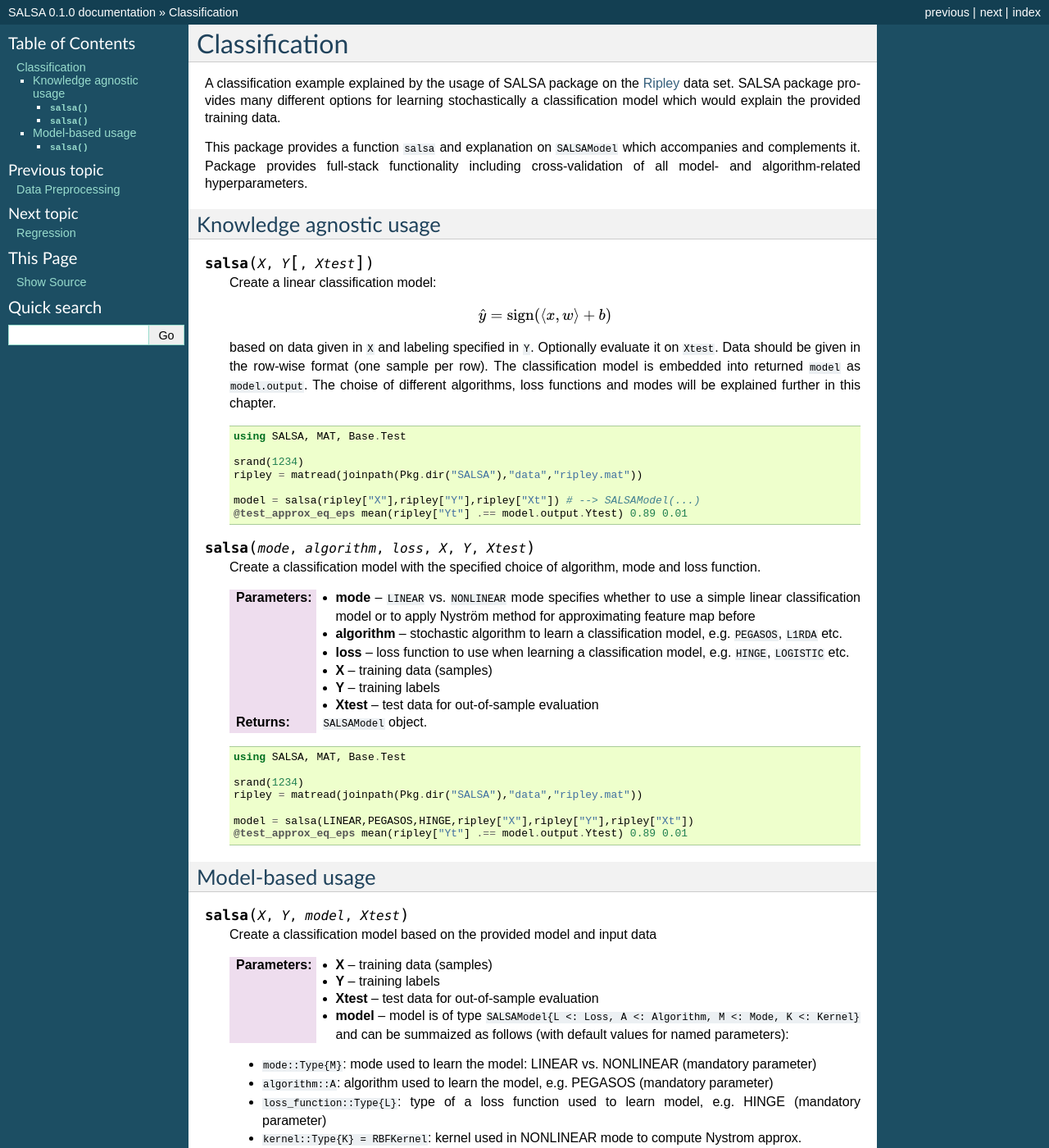
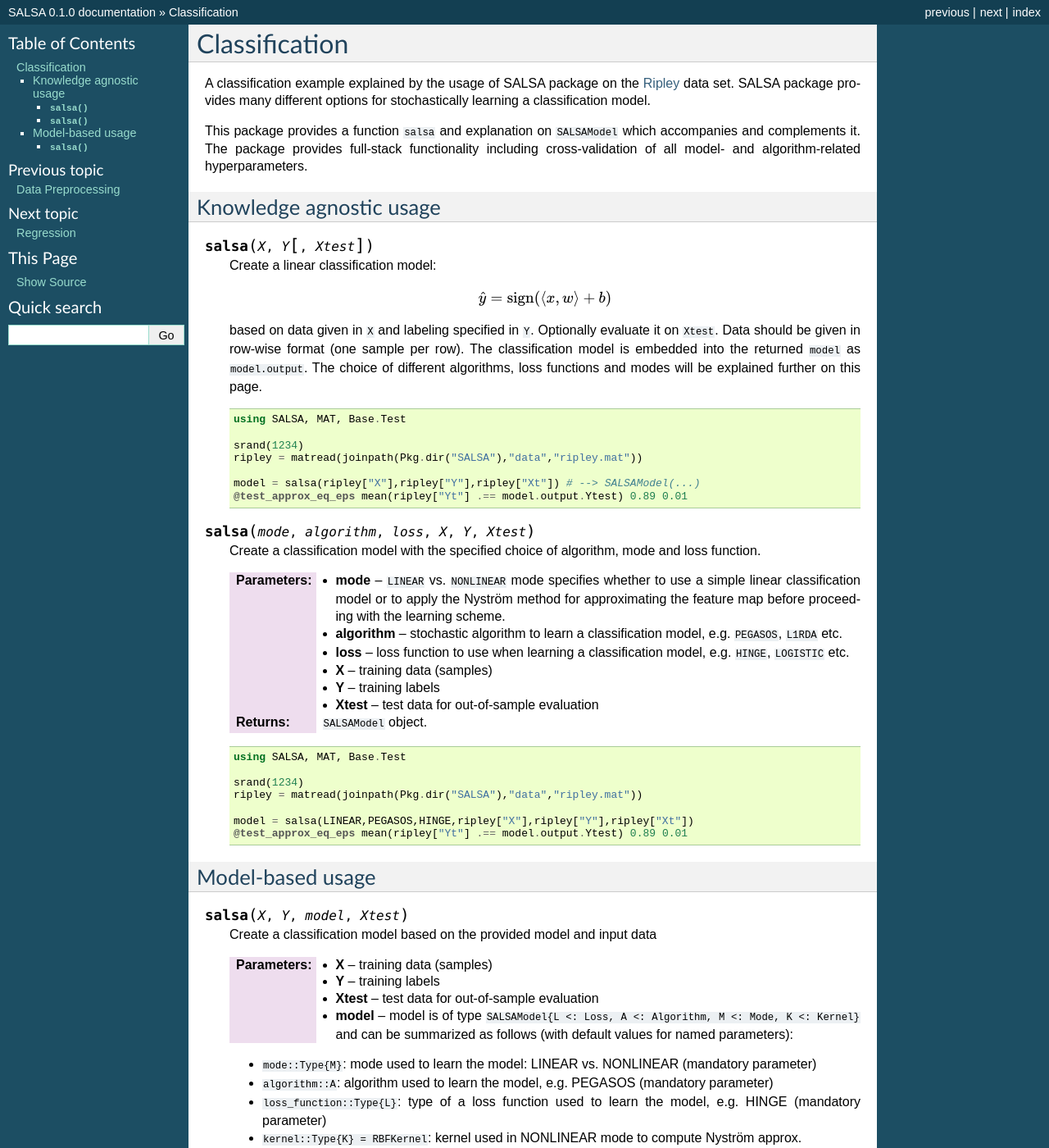
Before and after one commit to jumutc/SALSA.jl, a Sphinx documentation site: the page built from docs/source/classification.rst, in a window 1280 px wide and 1400 px high. Shown: the whole window at 82% size. Built offline with Sphinx 7.4.7, drawn with Linux system fonts in a browser that asks for light colours; formulas are drawn with MathJax 3; some of the changed text lies outside the part shown.

Commit message:
docs update

```diff
--- a/docs/source/classification.rst
+++ b/docs/source/classification.rst
@@ -1,9 +1,9 @@
 Classification
 ================
 
-A classification example explained by the usage of SALSA package on the `Ripley <http://www.esat.kuleuven.be/sista/lssvmlab/tutorial/node14.html>`_ data set. SALSA package provides many different options for learning stochastically a classification model which would explain the provided training data.
+A classification example explained by the usage of SALSA package on the `Ripley <http://www.esat.kuleuven.be/sista/lssvmlab/tutorial/node14.html>`_ data set. SALSA package provides many different options for stochastically learning a classification model.
 
-This package provides a function ``salsa`` and explanation on ``SALSAModel`` which accompanies and complements it. Package provides full-stack functionality including cross-validation of all model- and algorithm-related hyperparameters.
+This package provides a function ``salsa`` and explanation on ``SALSAModel`` which accompanies and complements it. The package provides full-stack functionality including cross-validation of all model- and algorithm-related hyperparameters.
 
 Knowledge agnostic usage
 ~~~~~~~~~~~~~~~~~~~~~~~~
@@ -15,7 +15,7 @@ Knowledge agnostic usage
     .. math::
         \hat{y} = \mathrm{sign}(\langle x, w \rangle + b)
 
-    based on data given in ``X`` and labeling specified in ``Y``. Optionally evaluate it on ``Xtest``. Data should be given in the row-wise format (one sample per row). The classification model is embedded into returned ``model`` as ``model.output``. The choise of different algorithms, loss functions and modes will be explained further in this chapter.
+    based on data given in ``X`` and labeling specified in ``Y``. Optionally evaluate it on ``Xtest``. Data should be given in row-wise format (one sample per row). The classification model is embedded into the returned ``model`` as ``model.output``. The choice of different algorithms, loss functions and modes will be explained further on this page.
 
     .. code-block:: julia
 
@@ -32,7 +32,7 @@ Knowledge agnostic usage
 
     Create a classification model with the specified choice of algorithm, mode and loss function.
 
-    :param mode: ``LINEAR`` vs. ``NONLINEAR`` mode specifies whether to use a simple linear classification model or to apply Nyström method for approximating feature map before
+    :param mode: ``LINEAR`` vs. ``NONLINEAR`` mode specifies whether to use a simple linear classification model or to apply the Nyström method for approximating the feature map before proceeding with the learning scheme.
     :param algorithm: stochastic algorithm to learn a classification model, e.g. ``PEGASOS``, ``L1RDA`` etc.
     :param loss: loss function to use when learning a classification model, e.g.  ``HINGE``, ``LOGISTIC`` etc.
     :param X: training data (samples)
@@ -61,22 +61,22 @@ Model-based usage
     :param X: training data (samples)
     :param Y: training labels
     :param Xtest: test data for out-of-sample evaluation
-    :param model: model is of type ``SALSAModel{L <: Loss, A <: Algorithm, M <: Mode, K <: Kernel}`` and can be summaized as follows (with default values for named parameters):
+    :param model: model is of type ``SALSAModel{L <: Loss, A <: Algorithm, M <: Mode, K <: Kernel}`` and can be summarized as follows (with default values for named parameters):
     - ``mode::Type{M}``: mode used to learn the model: LINEAR vs. NONLINEAR (mandatory parameter)
     - ``algorithm::A``: algorithm used to learn the model, e.g. PEGASOS (mandatory parameter)
-    - ``loss_function::Type{L}``: type of a loss function used to learn model, e.g. HINGE (mandatory parameter)
-    - ``kernel::Type{K} = RBFKernel``: kernel used in NONLINEAR mode to compute Nystrom approx.
+    - ``loss_function::Type{L}``: type of a loss function used to learn the model, e.g. HINGE (mandatory parameter)
+    - ``kernel::Type{K} = RBFKernel``: kernel used in NONLINEAR mode to compute Nyström approx.
     - ``global_opt::GlobalOpt = CSA()``: global optimization techniques for tuning hyperparameters
-    - ``subset_size::Float64 = 5e-1``: subset size used in NONLINEAR mode to compute Nystrom approx.
+    - ``subset_size::Float64 = 5e-1``: subset size used in NONLINEAR mode to compute Nyström approx.
     - ``max_cv_iter::Int = 1000``: maximal number of iterations (budget) for any algorithm in training CV
     - ``max_iter::Int = 1000``: maximal number of iterations (budget) for any algorithm for final training
     - ``max_cv_k::Int = 1``: maximal number of data points used to compute loss derivative in training CV
     - ``max_k::Int = 1``: maximal number of data points used to compute loss derivative for final training
-    - ``online_pass::Int = 0``: if > 0 we are in the online learning setting going through entire dataset <online_pass> times
+    - ``online_pass::Int = 0``: if > 0 we are in the online learning setting going through the entire dataset <online_pass> times
     - ``normalized::Bool = true``: normalize data (extracting mean and std) before passing it to CV and final learning
     - ``process_labels::Bool = true``: process labels to comply with binary (-1 vs. 1) or multi-class classification encoding
-    - ``tolerance::Float64 = 1e-5``: criterion is evaluated for early stopping (``online_pass==0``) :math:`||w_{t+1} - w_t|| <= tolerance`
-    - ``sparsity_cv::Float64 = 2e-2``: sparisty affinity compelment to any validation_criterion for CV used in RDA type of algorithms
+    - ``tolerance::Float64 = 1e-5``: the criterion is evaluated for early stopping (``online_pass==0``) :math:`||w_{t+1} - w_t|| <= tolerance`
+    - ``sparsity_cv::Float64 = 2e-1``: sparsity weight in the combined cross-validation/sparsity criterion used for the RDA type of algorithms
     - ``validation_criterion = MISCLASS()``: validation criterion used to verify the generalization capabilities of the model in cross-validation
 
     :return: ``SALSAModel`` object with ``model.output`` of type ``OutputModel`` structured as follows:
--- a/docs/source/data_preparation.rst
+++ b/docs/source/data_preparation.rst
@@ -33,7 +33,7 @@ Sparse Data Preparation
 
 .. function::  make_sparse(tuples[,sizes,delim])
 
-    Create ``SparseMatrixCSC`` object from matrix of tuples ``Matrix{ASCIIString}`` containing ``index:value`` pairs. Index and value pair can be separated by ``delim`` character, e.g. ``:``. User can optionally specify final dimensions of the ``SparseMatrixCSC`` object as ``sizes`` tuple.
+    Create ``SparseMatrixCSC`` object from matrix of tuples ``Matrix{ASCIIString}`` containing ``index:value`` pairs. The index and value pair can be separated by ``delim`` character, e.g. ``:``. The user can optionally specify final dimensions of the ``SparseMatrixCSC`` object as ``sizes`` tuple.
 
     :param tuples: matrix of tuples ``Matrix{ASCIIString}`` containing ``index:value`` pairs
     :param sizes: optional tuple of final dimensions, e.g. ``(100000,10)`` (empty by default)
--- a/docs/source/index.rst
+++ b/docs/source/index.rst
@@ -4,7 +4,7 @@ Welcome to SALSA's documentation!
 
 .. image:: ../images/SALSA.png
     :align: left
-    :width: 80px
+    :width: 120px
 
 
 **SALSA**: ``Software`` Lab for ``Advanced`` Machine ``Learning`` and ``Stochastic`` ``Algorithms`` is a native Julia implementation under `GPLv3 license <https://github.com/jumutc/SALSA.jl/blob/master/LICENSE>`_ of the well known stochastic algorithms for:
--- a/docs/source/nystrom.rst
+++ b/docs/source/nystrom.rst
@@ -1,14 +1,14 @@
 Nyström Approximation
 =====================
 
-While linear techniques operating in the primal (input) space are able to achieve good generalization capabilities in some specific application areas, one cannot in general approximate with the linear model more complex phenomenon and highly nonlinear functions. We apply a Fixed-Size approach [FS2008]_ and Nyström approximation [WS2001]_ to approximate a kernel-induced feature map with some higher dimensional explicit and approximate feature vector.
+While linear techniques operating in the primal (input) space are able to achieve good generalization capabilities in some specific application areas, one cannot in general approximate with the linear model more complex or highly nonlinear functions. We apply a Fixed-Size approach [FS2010]_ and Nyström approximation [WS2001]_ to approximate a kernel-induced feature map with some higher dimensional explicit and approximate feature vector.
 
 We select prototype vectors (small working sample of size :math:`m \ll n`) and construct, for instance an RBF kernel matrix :math:`K` with
 
 .. math::
 	K_{ij} = e^{-\frac{\Vert x_i-x_j \Vert ^2}{2\sigma^2} }.
 
-By following approach in [WS2001]_ an expression for the entries of the approximated feature map :math:`\hat{\Phi}(x) : \mathbb{R}^d \rightarrow \mathbb{R}^m`, with :math:`\hat{\Phi}(x) = (\hat{\Phi}_1(x),\ldots,\hat{\Phi}_m(x))^T` is given by
+By following the approach in [WS2001]_ an expression for the entries of the approximated feature map :math:`\hat{\Phi}(x) : \mathbb{R}^d \rightarrow \mathbb{R}^m`, with :math:`\hat{\Phi}(x) = (\hat{\Phi}_1(x),\ldots,\hat{\Phi}_m(x))^T` is given by
 
 .. math::
 	\hat{\Phi}_i(x) = \frac{1}{\sqrt{\lambda_{i,m}}} \sum_{t=1}^m u_{ti,m}k(x_t,x),
@@ -29,5 +29,5 @@ Avaliable API
 
 	:return: new dataset :math:`X_f` derived from stacking together feature maps for every :math:`x_i \in X`
 
-.. [FS2008] De Brabanter K., De Brabanter J., Suykens J.A.K., De Moor B., "Optimized Fixed-Size Kernel Models for Large Data Sets", Computational Statistics & Data Analysis, vol. 54, no. 6, Jun. 2010, pp. 1484-1504.
+.. [FS2010] De Brabanter K., De Brabanter J., Suykens J.A.K., De Moor B., "Optimized Fixed-Size Kernel Models for Large Data Sets", Computational Statistics & Data Analysis, vol. 54, no. 6, Jun. 2010, pp. 1484-1504.
 .. [WS2001] Williams C. and Seeger M., "Using the Nyström method to speed up kernel machines", in Proceedings of the 14th Annual Conference on Neural Information Processing (NIPS), pp. 682-688, 2001.
```
Also changed, not shown: other parts of docs/source/data_preparation.rst (+2 -2 lines), other parts of docs/source/index.rst (+2 -2 lines), docs/source/regression.rst (+4 -4 lines), 1 other file.
